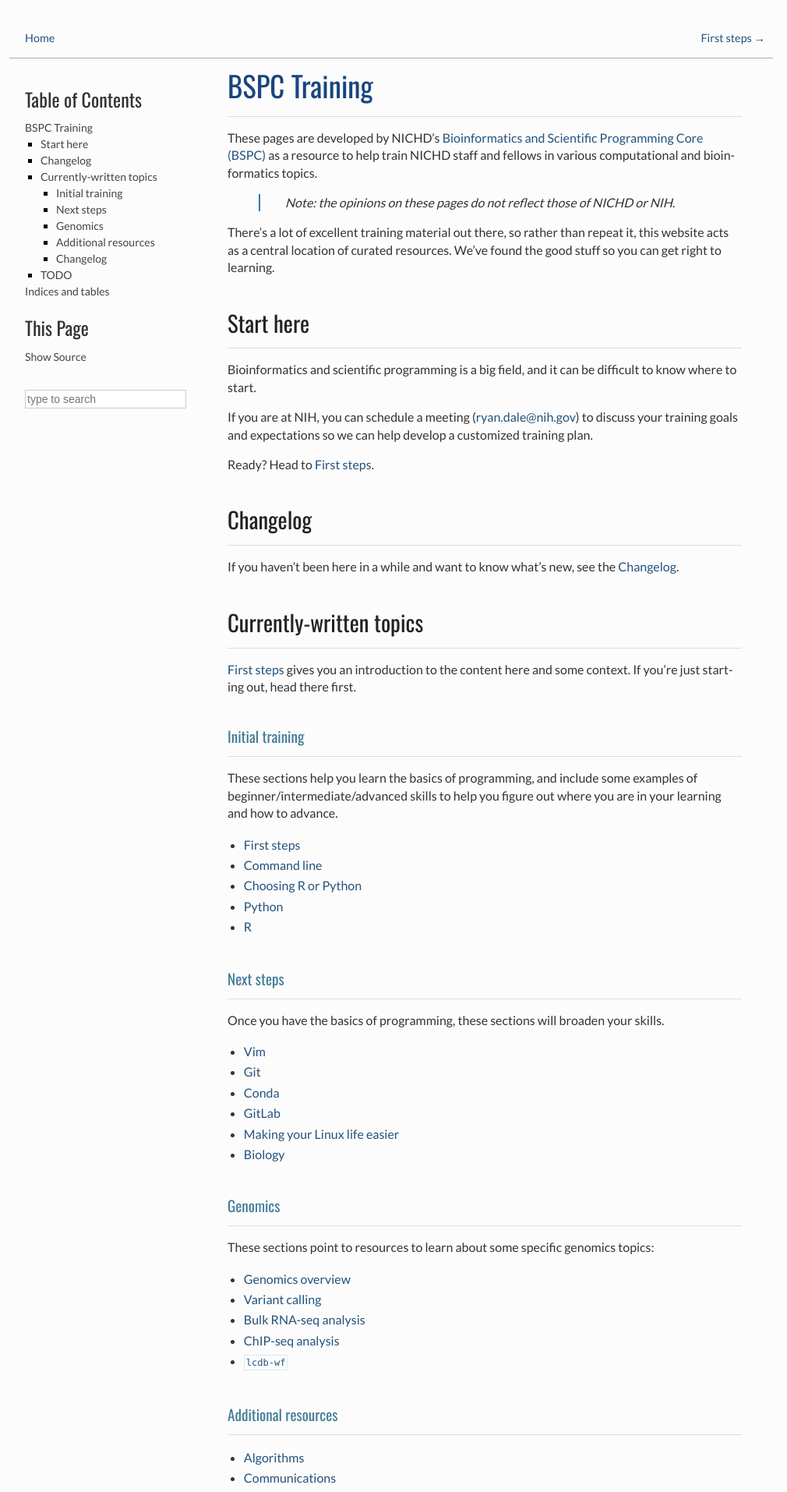
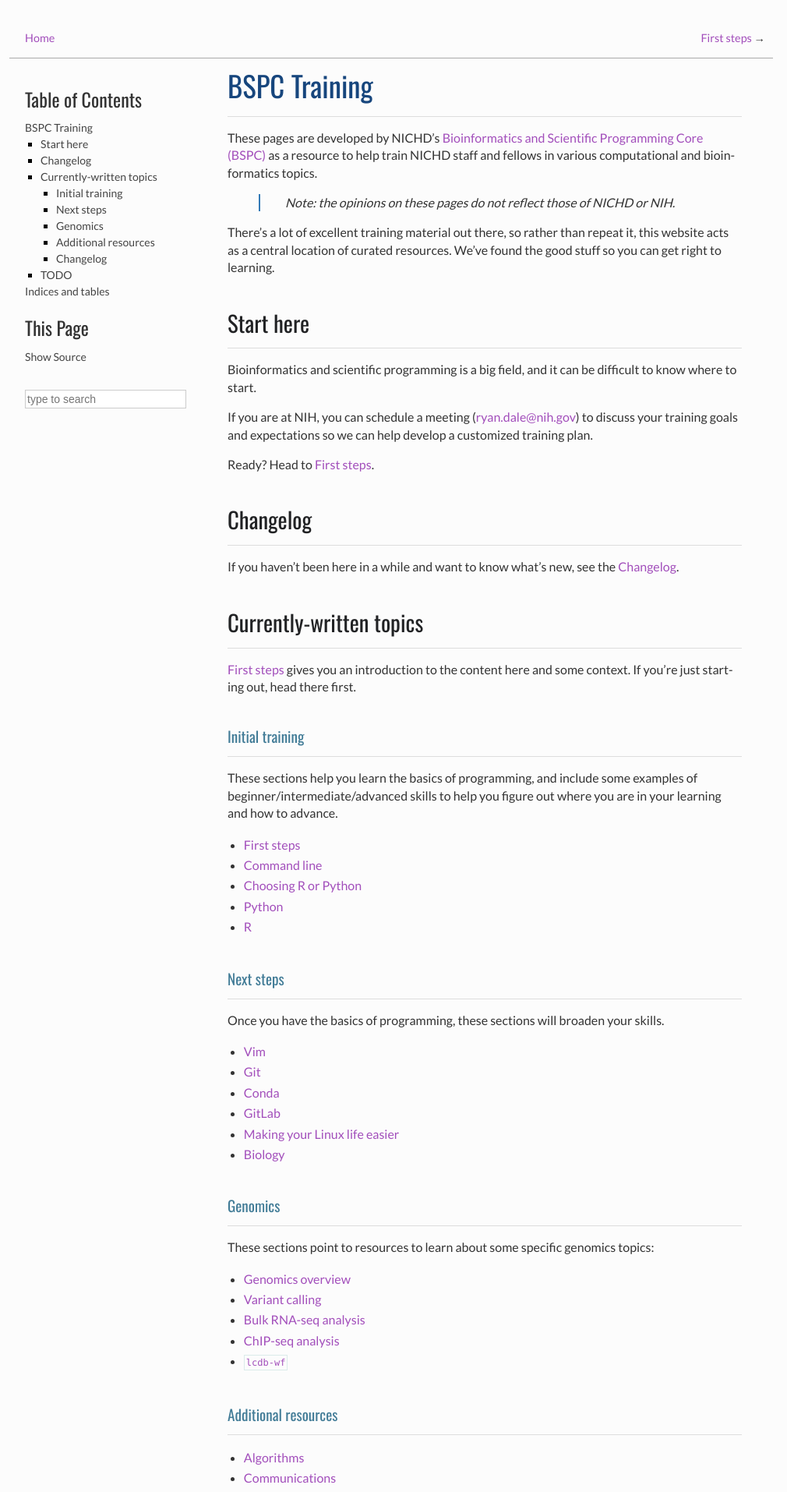
Before and after one commit to NICHD-BSPC/training, a Sphinx documentation site: the page built from source/index.rst, in a window 1280 px wide. Shown: the top 1914 px of the page at 78% size, without its empty margins (138-1148 px from the left). Built offline with Sphinx 7.4.7, drawn with Linux system fonts in a browser that asks for light colours; some of the changed text lies outside the part shown.

```diff
--- a/source/_static/style.css
+++ b/source/_static/style.css
@@ -573,7 +573,7 @@
 
 
 a {
-  color: rgb(35,82,124);
+  color: rgb(162 78 187);
   }
 
 .toc.-backref a a:hover a:focus a:visited {
```
